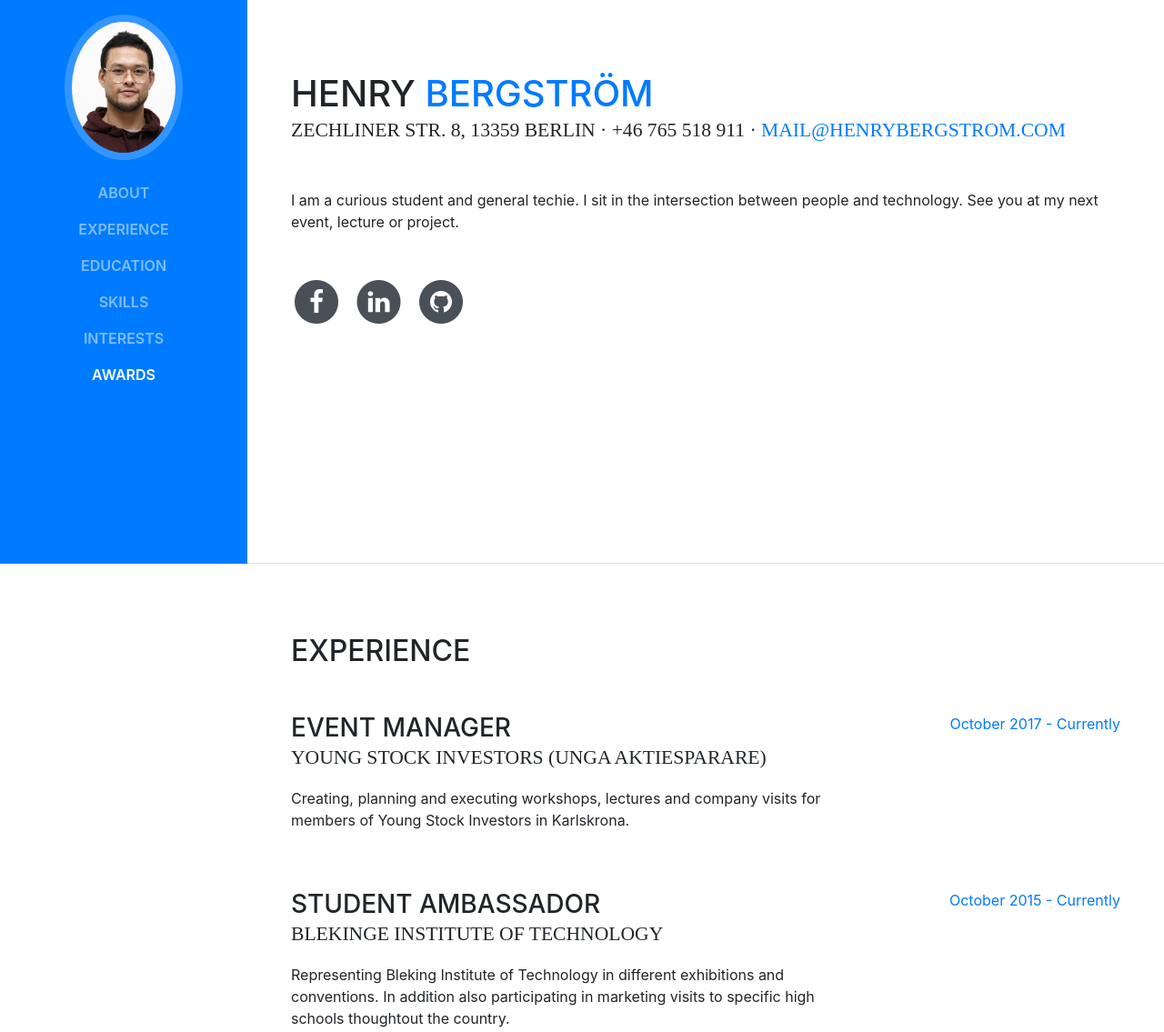
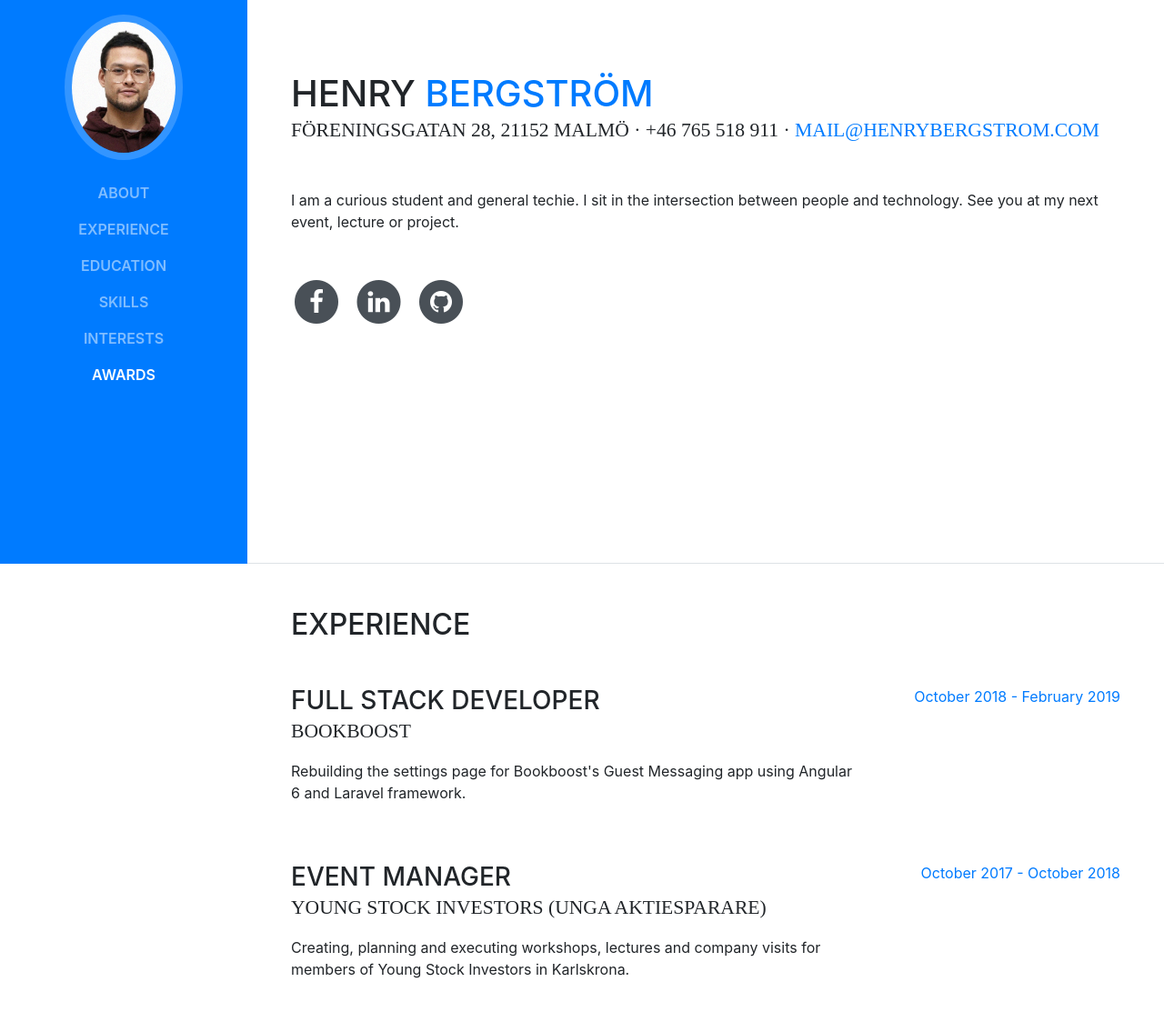
Before and after one commit to frozenbanana/frozenbanana.github.io, a website with bundled scripts: page index.html in a window 1280 px wide. Shown: the part 180-1315 px from the top of the page at 91% size. Built offline with nearby package versions, Linux system fonts and the light colour scheme; a web font is replaced by a local one.

Commit message:
update after bookboost

```diff
--- a/index.html
+++ b/index.html
@@ -70,7 +70,7 @@
           <h1 class="mb-0">Henry
             <span class="text-primary">Bergström</span>
           </h1>
-          <div class="subheading mb-5">Zechliner Str. 8, 13359 Berlin · +46 765 518 911 ·
+          <div class="subheading mb-5">Föreningsgatan 28, 21152 Malmö · +46 765 518 911 ·
             <a href="mailto:mail@henrybergstrom.com">mail@henrybergstrom.com</a>
           </div>
           <p class="mb-5">I am a curious student and general techie. I sit in the intersection between people and technology. See you at my next event, lecture or project.</p>
@@ -106,6 +106,16 @@
       <section class="resume-section p-3 p-lg-5 d-flex flex-column" id="experience">
         <div class="my-auto">
           <h2 class="mb-5">Experience</h2>
+          <div class="resume-item d-flex flex-column flex-md-row mb-5">
+            <div class="resume-content mr-auto">
+	      <h3 class="mb-0">Full Stack Developer</h3>
+	      <div class="subheading mb-3">Bookboost</div>
+	      <p>Rebuilding the settings page for Bookboost's Guest Messaging app using Angular 6 and Laravel framework.</p>
+            </div>
+            <div class="resume-date text-md-right">
+              <span class="text-primary">October 2018 - February 2019</span>
+            </div>
+          </div>
 
           <div class="resume-item d-flex flex-column flex-md-row mb-5">
             <div class="resume-content mr-auto">
@@ -114,7 +124,7 @@
               <p>Creating, planning and executing workshops, lectures and company visits for members of Young Stock Investors in Karlskrona. </p>
             </div>
             <div class="resume-date text-md-right">
-              <span class="text-primary">October 2017 - Currently</span>
+              <span class="text-primary">October 2017 - October 2018</span>
             </div>
           </div>
 
@@ -139,9 +149,7 @@
               <span class="text-primary">April 2017 - June 2017</span>
             </div>
           </div>
-
         </div>
-
       </section>
 
       <section class="resume-section p-3 p-lg-5 d-flex flex-column" id="education">
```
